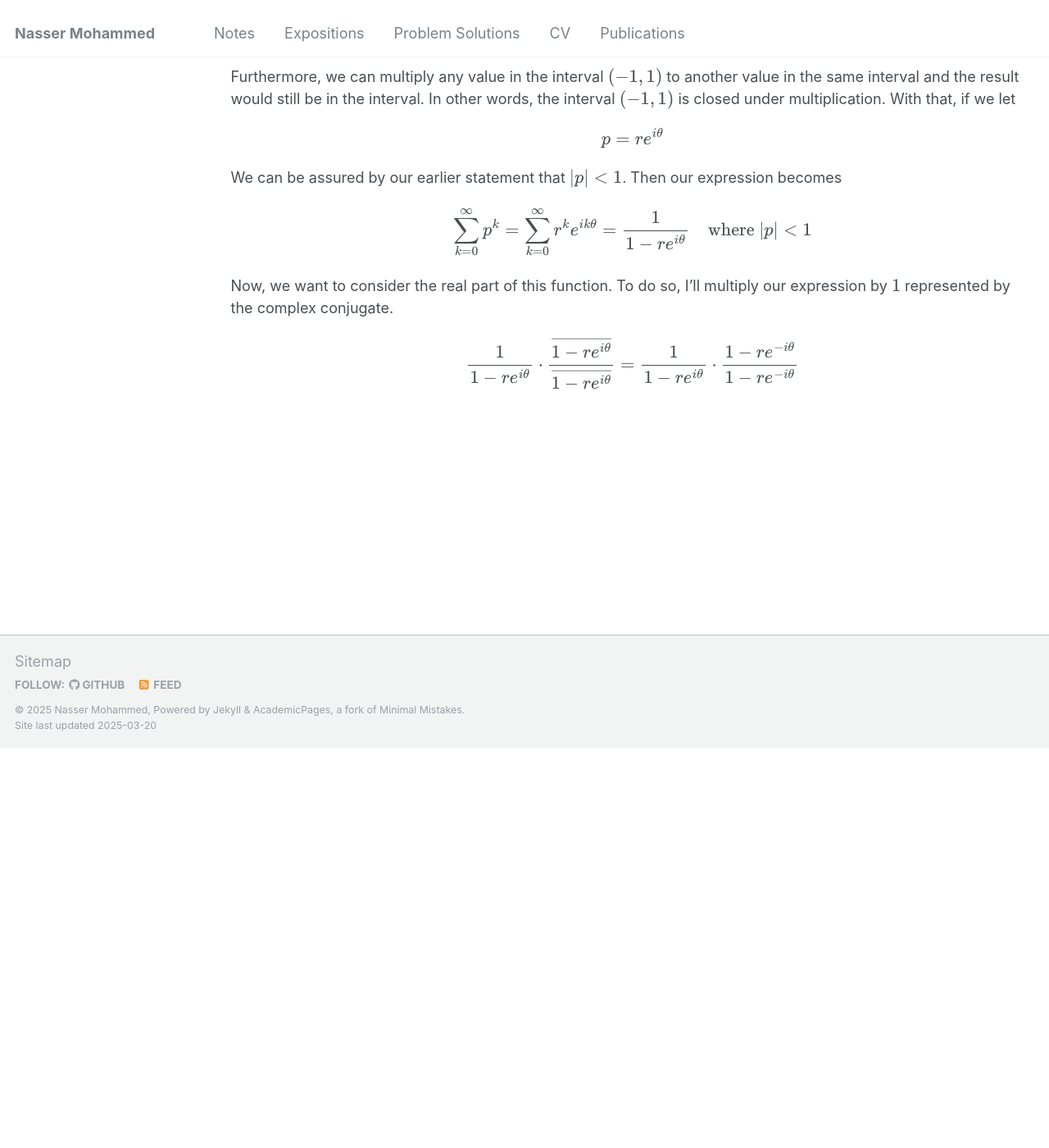
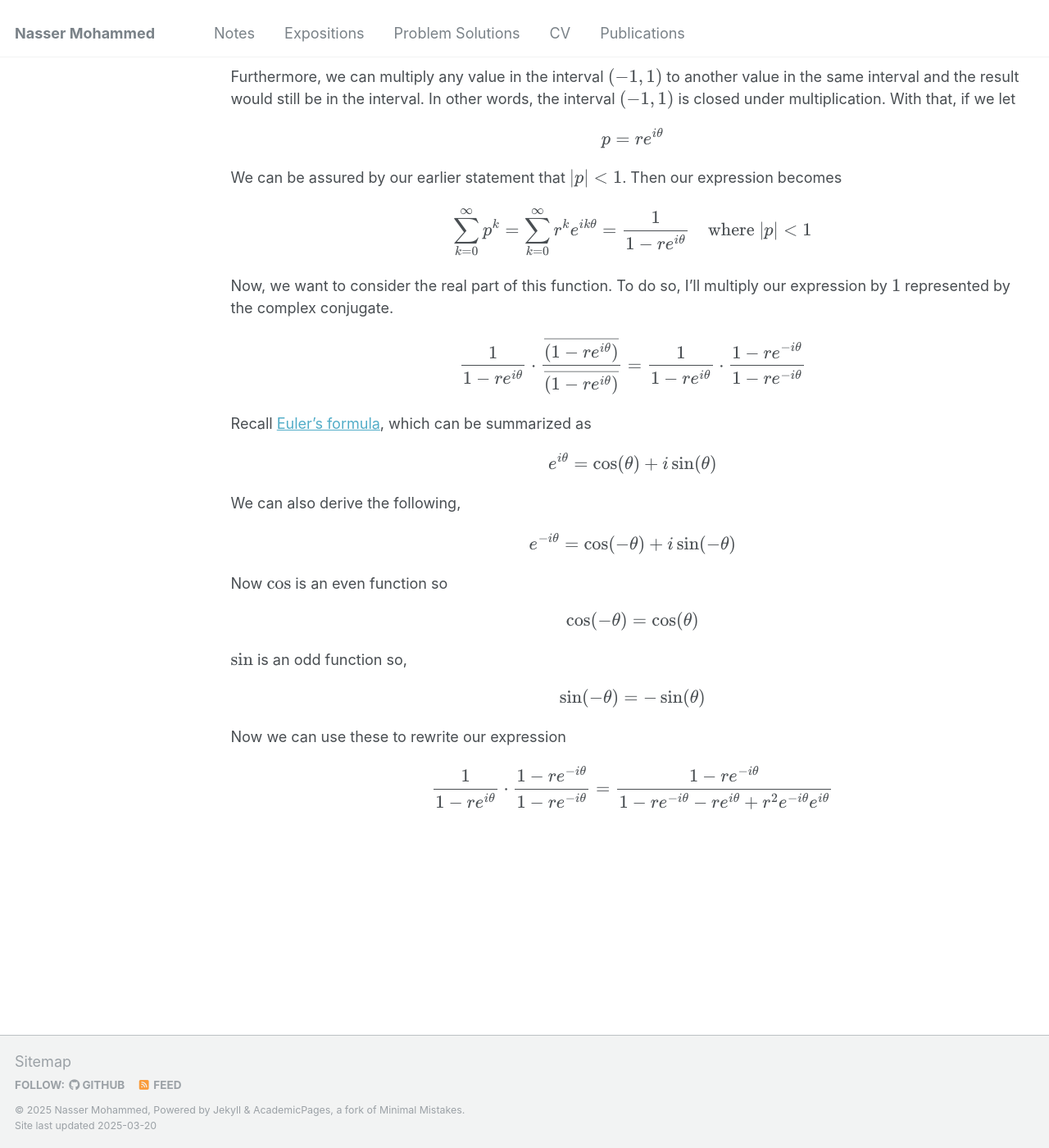
Before and after one commit to Nasser-Mohammed/Nasser-Mohammed.github.io, a Jekyll site: the page built from _pages/notes/Fourier-Analysis/poisson-kernel.md, in a window 1280 px wide and 1400 px high, scrolled down 488 px. Shown: the whole window at 82% size. Built offline with Jekyll 4.4.1, drawn with Linux system fonts in a browser that asks for light colours.

Commit message:
Update poisson-kernel.md

```diff
--- a/_pages/notes/Fourier-Analysis/poisson-kernel.md
+++ b/_pages/notes/Fourier-Analysis/poisson-kernel.md
@@ -15,4 +15,13 @@ Now, we know some functions that are also bounded between \\((-1,1)\\). Namely,
 We can be assured by our earlier statement that \\(|p| < 1\\). Then our expression becomes
 \\[\sum_{k = 0}^{\infty}p^k = \sum_{k = 0}^{\infty}r^ke^{ik\theta} = \frac{1}{1-re^{i\theta}}\ \ \ \text{ where } |p| < 1\\]
 Now, we want to consider the real part of this function. To do so, I'll multiply our expression by \\(1\\) represented by the complex conjugate.
-\\[\frac{1}{1-re^{i\theta}}\cdot \frac{\overline{1-re^{i\theta}}}{\overline{1-re^{i\theta}}} = \frac{1}{1-re^{i\theta}}\cdot \frac{1-re^{-i\theta}}{1-re^{-i\theta}}\\]
+\\[\frac{1}{1-re^{i\theta}}\cdot \frac{\overline{(1-re^{i\theta})}}{\overline{(1-re^{i\theta})}} = \frac{1}{1-re^{i\theta}}\cdot \frac{1-re^{-i\theta}}{1-re^{-i\theta}}\\]
+Recall [Euler's formula](https://en.wikipedia.org/wiki/Euler%27s_formula), which can be summarized as
+\\[e^{i\theta} = \cos(\theta) + i\sin(\theta)\\]
+We can also derive the following,
+\\[e^{-i\theta} = \cos(-\theta) + i\sin(-\theta)\\]
+Now \\(\cos\\) is an even function so \\[\cos(-\theta) = \cos(\theta)\\]
+\\(\sin\\) is an odd function so,
+\\[\sin(-\theta) = -\sin(\theta)\\]
+Now we can use these to rewrite our expression
+\\[\frac{1}{1-re^{i\theta}}\cdot \frac{1-re^{-i\theta}}{1-re^{-i\theta}} = \frac{1-re^{-i\theta}}{1 - re^{-i\theta}-re^{i\theta} + r^2e^{-i\theta}e^{i\theta}}\\]
```
